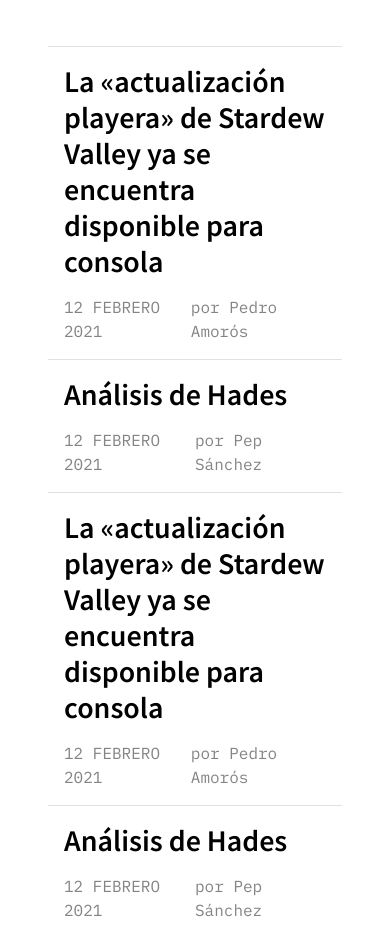
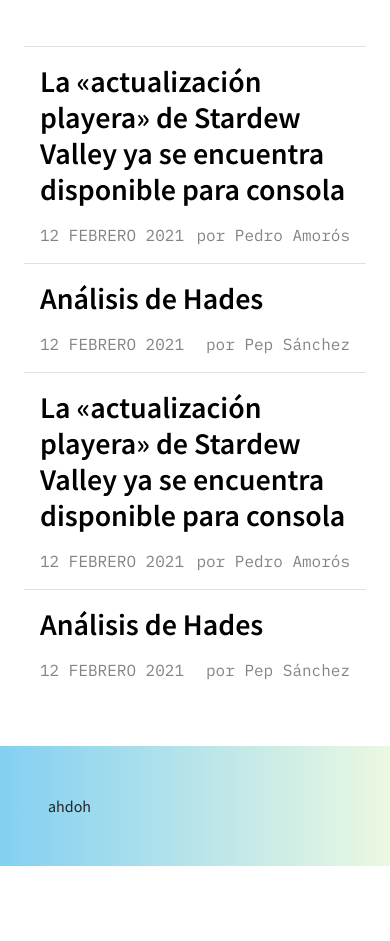
Before and after one commit to LuisRodrig/pruebaweb, a plain HTML site: page index.html in a window 390 px wide. Shown: the part 968-1909 px from the top of the page. After the commit the page ends 1834 px from the top, so only its background shows below. Drawn offline with nearby package versions, Linux system fonts and the light colour scheme.

Commit message:
Update index.html

```diff
--- a/index.html
+++ b/index.html
@@ -50,7 +50,7 @@
         </section>
         <article class="container mb-5">
             <div class="row justify-content-center">
-                <a href="#" class="col-sm-12 col-md-10 articulo mx-5 p-3 border-top">
+                <a href="#" class="col-sm-12 col-md-10 articulo mx-4 p-3 border-top">
                     <span class="h4">La «actualización playera» de Stardew Valley ya se encuentra disponible para consola</span>
                     <span class="d-none d-md-block py-3">En la última actualización en la página oficial del juego, Eric Barone ha confirmado la salida de la actualización 1.5, que incluye una nueva granja, en Nintendo Switch, PS4 y Xbox One.</span>
                     <div class="d-flex justify-content-between mt-3">
@@ -58,7 +58,7 @@
                         <span class="autor">por Pedro Amorós</span>
                     </div>
                 </a>
-                <a href="#" class="col-sm-12 col-md-10 articulo mx-5 p-3 border-top">
+                <a href="#" class="col-sm-12 col-md-10 articulo mx-4 p-3 border-top">
                     <span class="h4">Análisis de Hades</span>
                     <span class="d-none d-md-block py-3">Supergiant Games junta todo lo aprendido con Bastion, Transistor y Pyre en su juego definitivo: un roguelike excepcional con una personalidad irresistible.</span>
                     <div class="d-flex justify-content-between mt-3">
@@ -66,7 +66,7 @@
                         <span class="autor">por Pep Sánchez</span>
                     </div>
                 </a>
-                <a href="#" class="col-sm-12 col-md-10 articulo mx-5 p-3 border-top">
+                <a href="#" class="col-sm-12 col-md-10 articulo mx-4 p-3 border-top">
                     <span class="h4">La «actualización playera» de Stardew Valley ya se encuentra disponible para consola</span>
                     <span class="d-none d-md-block py-3">En la última actualización en la página oficial del juego, Eric Barone ha confirmado la salida de la actualización 1.5, que incluye una nueva granja, en Nintendo Switch, PS4 y Xbox One.</span>
                     <div class="d-flex justify-content-between mt-3">
@@ -74,7 +74,7 @@
                         <span class="autor">por Pedro Amorós</span>
                     </div>
                 </a>
-                <a href="#" class="col-sm-12 col-md-10 articulo mx-5 p-3 border-top">
+                <a href="#" class="col-sm-12 col-md-10 articulo mx-4 p-3 border-top">
                     <span class="h4">Análisis de Hades</span>
                     <span class="d-none d-md-block py-3">Supergiant Games junta todo lo aprendido con Bastion, Transistor y Pyre en su juego definitivo: un roguelike excepcional con una personalidad irresistible.</span>
                     <div class="d-flex justify-content-between mt-3">
```
